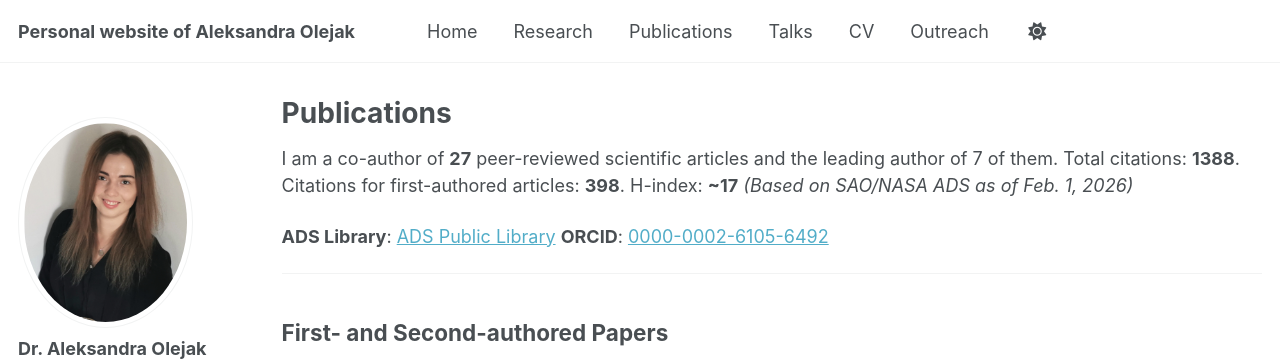
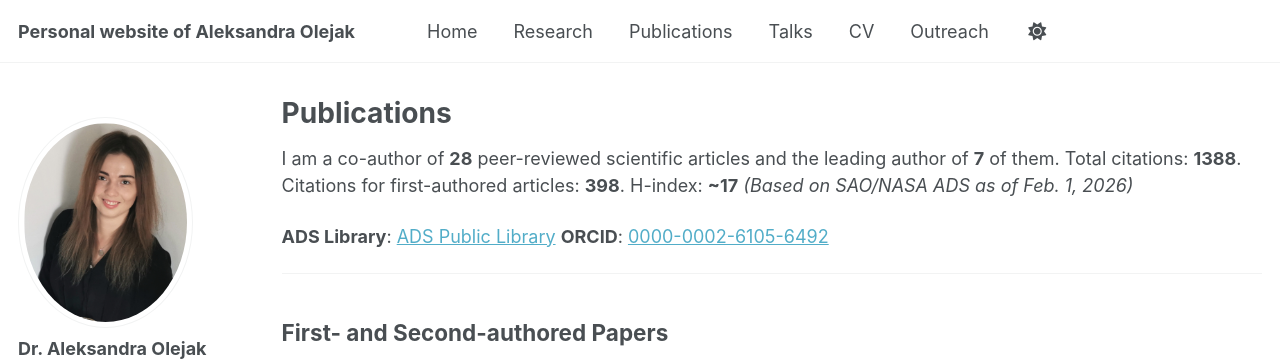
Before and after one commit to aleole/aleole.github.io, a Jekyll site: the page built from _pages/publications.md, in a window 1280 px wide and 1400 px high. Shown: the top 361 px of the window. Built offline with Jekyll 4.4.1, drawn with Linux system fonts in a browser that asks for light colours; some web fonts are replaced; a script that is not in the unit is left out; part of the change alters nothing that is shown; some of the changed text lies outside the part shown.

Commit message:
Update publications.md

```diff
--- a/_pages/publications.md
+++ b/_pages/publications.md
@@ -7,7 +7,7 @@ author_profile: true
 
 {% include base_path %}
 
-I am a co-author of **27** peer-reviewed scientific articles and the leading author of 7 of them.
+I am a co-author of **28** peer-reviewed scientific articles and the leading author of **7** of them.
 Total citations: **1388**. Citations for first-authored articles: **398**. H-index: **~17**
 *(Based on SAO/NASA ADS as of Feb. 1, 2026)*
 
@@ -75,19 +75,20 @@ Total citations: **1388**. Citations for first-authored articles: **398**. H-ind
 ## Other Co-authored Publications
 
 1. [Zdziarski et al. 2025](https://doi.org/10.1016/j.newar.2025.101746) — New Astronomy Reviews, 102,101746
-2. [Wiktorowicz et al. 2025](https://doi.org/10.1051/0004-6361/202557456) — A&A, 706, A232
-3. [Vigna-Gomez et al. 2025](https://doi.org/10.1051/0004-6361/202554680) — A&A 699, A272
-4. [Wang et al. 2024](https://doi.org/10.3847/2041-8213/ad86b7) — ApJL 975, L20
-5. [Fumagalli et al. 2024](https://doi.org/10.1103/PhysRevD.110.063012) — Phys. Rev. D 110, 063012
-6. [Prince et al. 2023](https://doi.org/10.1051/0004-6361/202346738) — A&A 678, A189
-7. [Leveque et al. 2023](https://doi.org/10.1093/mnras/stad240) — MNRAS 520, 2593
-8. [Prince et al. 2022](https://doi.org/10.1051/0004-6361/202243194) — A&A 667, A42
-9. [Wang et al. 2022](https://doi.org/10.1051/0004-6361/202243684) — A&A 665, A111
-10. [Belczynski et al. 2022](https://doi.org/10.3847/1538-4357/ac8167) — ApJ 935, 126
-11. [Belczynski et al. 2022](https://doi.org/10.3847/1538-4357/ac375a) — ApJ 925, 69
-12. [Zajacek et al. 2021](https://doi.org/10.3847/1538-4357/abe9b2) — ApJ 912, 10
-13. [Zajacek et al. 2020](https://doi.org/10.3847/1538-4357/ab94ae) — ApJ 896, 146
-14. [Belczynski et al. 2020](https://doi.org/10.1051/0004-6361/201936528) — A&A 636, A104
+2. [Klencki et al. 2025](https://doi.org/10.1051/0004-6361/202555500 ) — A&A, 706, A296
+3. [Wiktorowicz et al. 2025](https://doi.org/10.1051/0004-6361/202557456) — A&A, 706, A232
+4. [Vigna-Gomez et al. 2025](https://doi.org/10.1051/0004-6361/202554680) — A&A 699, A272
+5. [Wang et al. 2024](https://doi.org/10.3847/2041-8213/ad86b7) — ApJL 975, L20
+6. [Fumagalli et al. 2024](https://doi.org/10.1103/PhysRevD.110.063012) — Phys. Rev. D 110, 063012
+7. [Prince et al. 2023](https://doi.org/10.1051/0004-6361/202346738) — A&A 678, A189
+8. [Leveque et al. 2023](https://doi.org/10.1093/mnras/stad240) — MNRAS 520, 2593
+9. [Prince et al. 2022](https://doi.org/10.1051/0004-6361/202243194) — A&A 667, A42
+10. [Wang et al. 2022](https://doi.org/10.1051/0004-6361/202243684) — A&A 665, A111
+11. [Belczynski et al. 2022](https://doi.org/10.3847/1538-4357/ac8167) — ApJ 935, 126
+12. [Belczynski et al. 2022](https://doi.org/10.3847/1538-4357/ac375a) — ApJ 925, 69
+13. [Zajacek et al. 2021](https://doi.org/10.3847/1538-4357/abe9b2) — ApJ 912, 10
+14. [Zajacek et al. 2020](https://doi.org/10.3847/1538-4357/ab94ae) — ApJ 896, 146
+15. [Belczynski et al. 2020](https://doi.org/10.1051/0004-6361/201936528) — A&A 636, A104
 
 ---
 
@@ -95,6 +96,5 @@ Total citations: **1388**. Citations for first-authored articles: **398**. H-ind
 
 1. [Olejak et al. 2025](https://arxiv.org/abs/2511.10728)
 2. [Stegmann et al. 2025](https://arxiv.org/abs/2512.15873)
-3. [Klencki et al. 2025](https://arxiv.org/abs/2505.08860)
-4. [Banerjee & Olejak 2024](https://doi.org/10.48550/arXiv.2411.15112)
-5. [Belczynski et al. 2018](https://doi.org/10.48550/arXiv.1812.10065)
+3. [Banerjee & Olejak 2024](https://doi.org/10.48550/arXiv.2411.15112)
+4. [Belczynski et al. 2018](https://doi.org/10.48550/arXiv.1812.10065)
```
